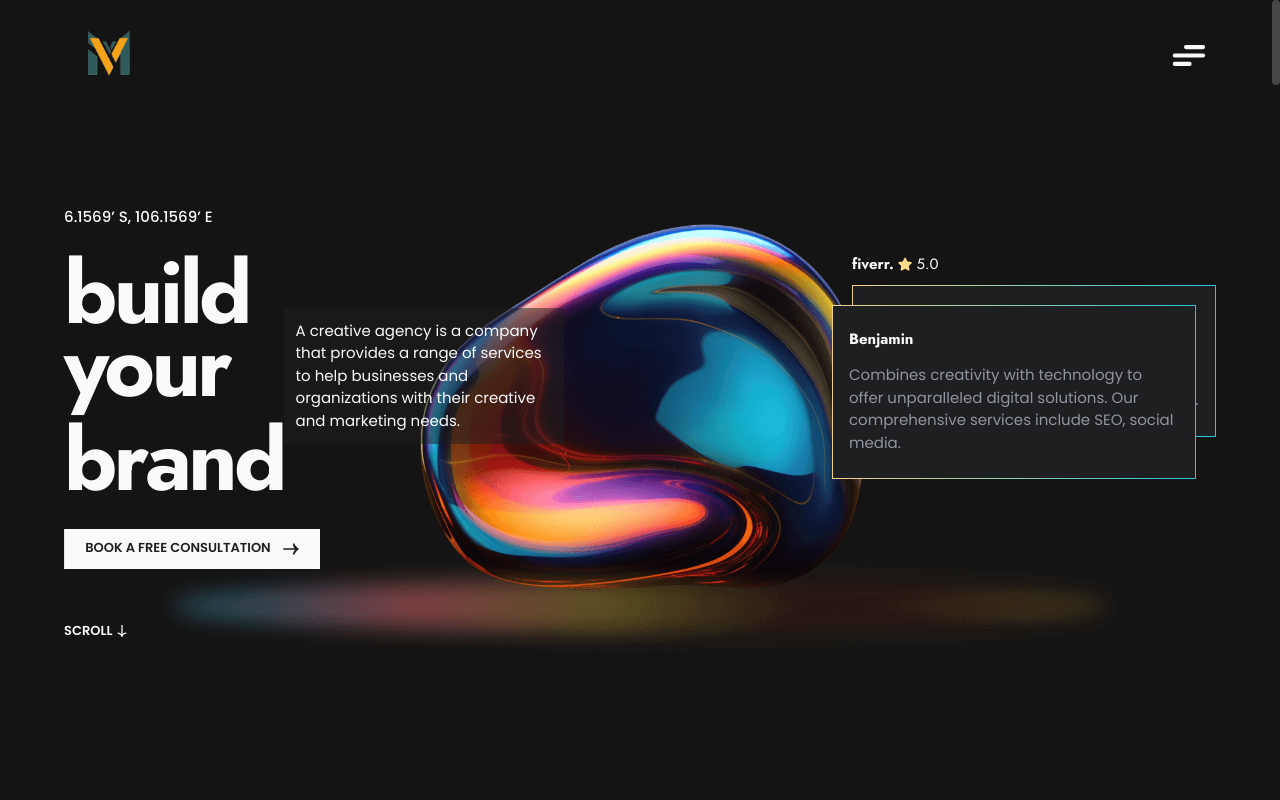
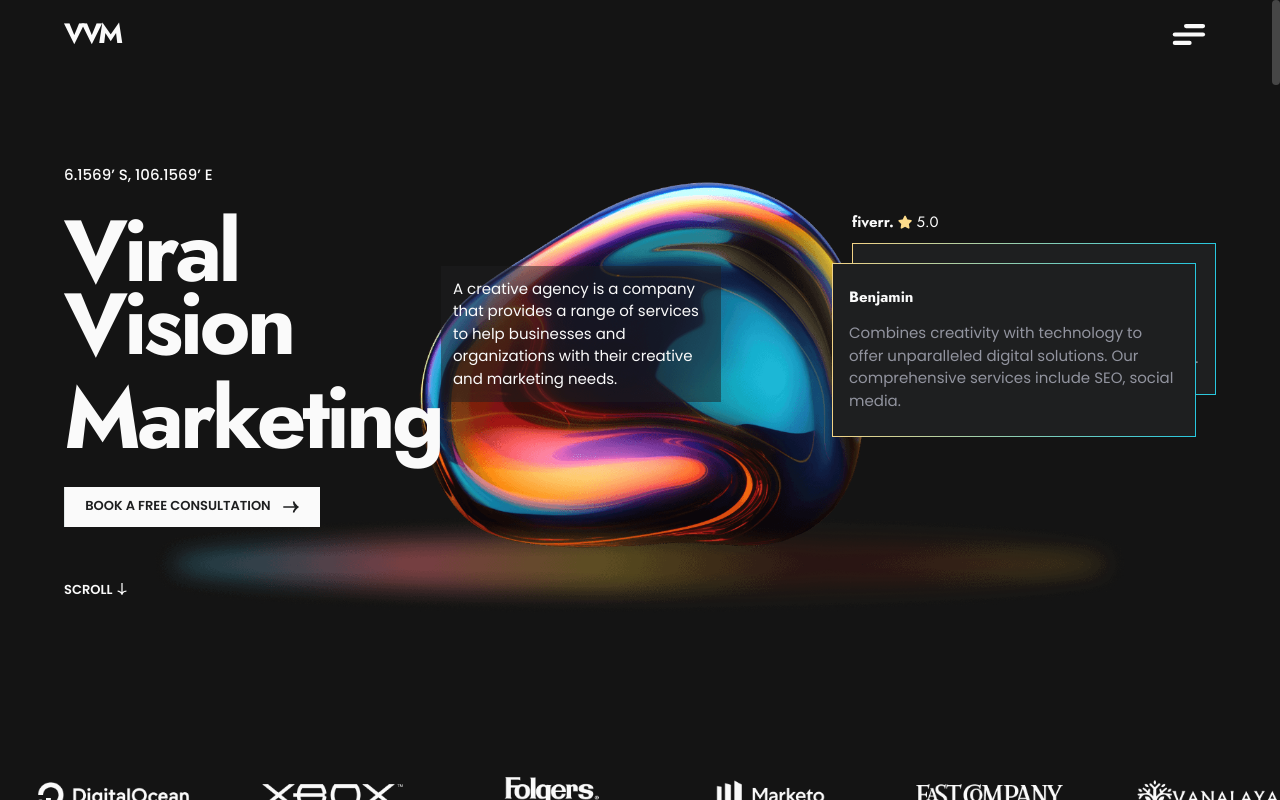
Before and after one commit to wanmajola/VVM, a plain HTML site: page index.html in a window 1280 px wide. Drawn offline with Linux system fonts and the light colour scheme; a web font is replaced by a local one.

Commit message:
Update index.html

```diff
--- a/index.html
+++ b/index.html
@@ -57,8 +57,8 @@
                 <div class="container-fluid">
                     <div class="menu__block">
                         <a href="index.html" class="main-menu__logo">
-                            <img src="assets/media/logo.png" alt="">
-                            <!-- <h1 class="title__logo">VVM</h1> -->
+                            <!-- <img src="assets/media/logo.png" alt=""> -->
+                            <h1 class="title__logo">VVM</h1>
                         </a>
                         <div class="menu-link">
                             <div class="menu-detail">
@@ -114,7 +114,7 @@
                                 <div class="left-block">
                                     <p class="light-gary fw-500 mb-32">6.1569’ S, 106.1569’ E</p>
                                     <div class="text-block mb-48">
-                                        <h1 class="title">build<br>your<br><span>brand</span></h1>
+                                        <h1 class="title">Viral<br>Vision<br><span>Marketing</span></h1>
                                         <p class="description">A creative agency is a company that provides a range of services to help businesses and organizations with their creative and marketing needs.</p>
                                     </div>
                                     <a href="contact.html" class="cus-btn mb-64">Book a free consultation <svg xmlns="http://www.w3.org/2000/svg" width="20" height="20" viewBox="0 0 20 20" fill="none"><path d="M13.3545 17C13.3545 14 16.1545 10 19.3545 10M19.3545 10C17.5212 10 13.3545 9 13.3545 3M19.3545 10H0.354492" stroke="#1E1F20" stroke-width="2"/></svg></a>
```
